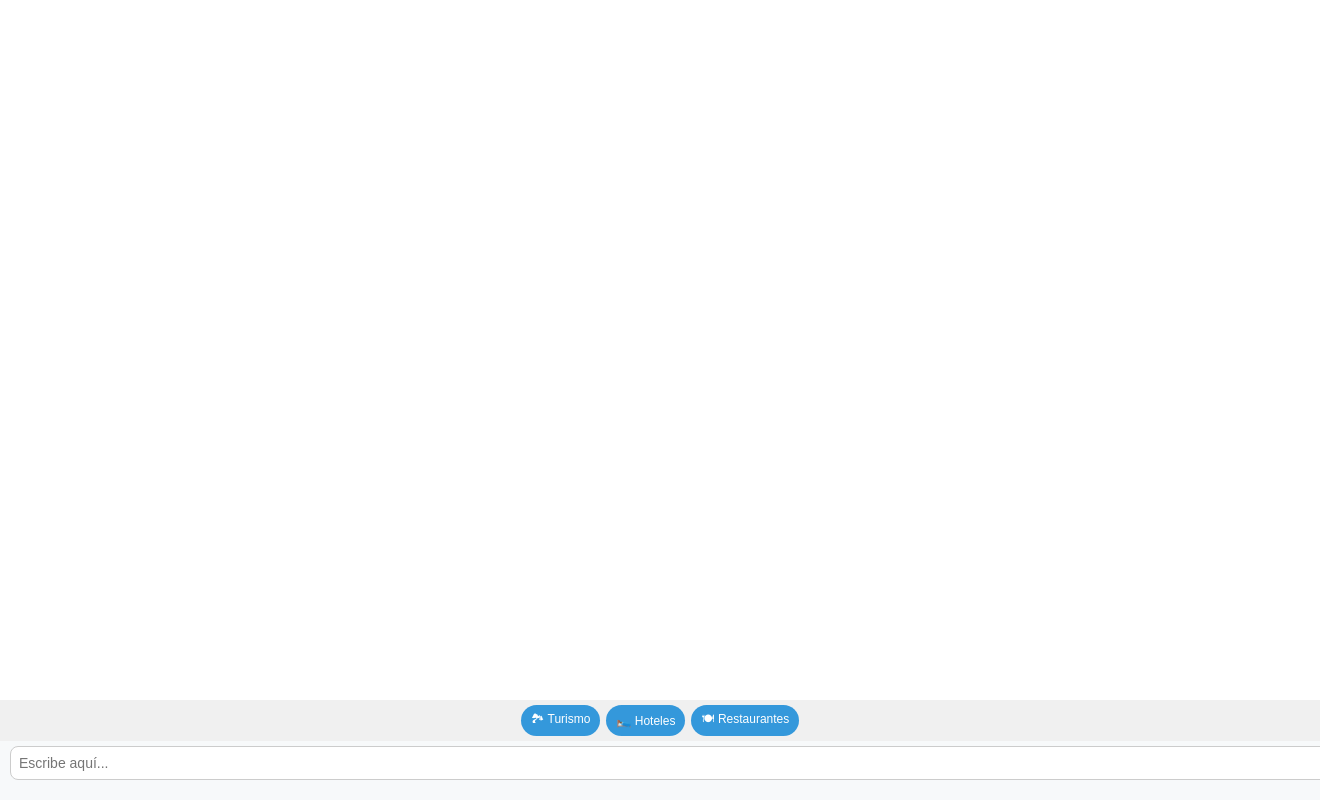
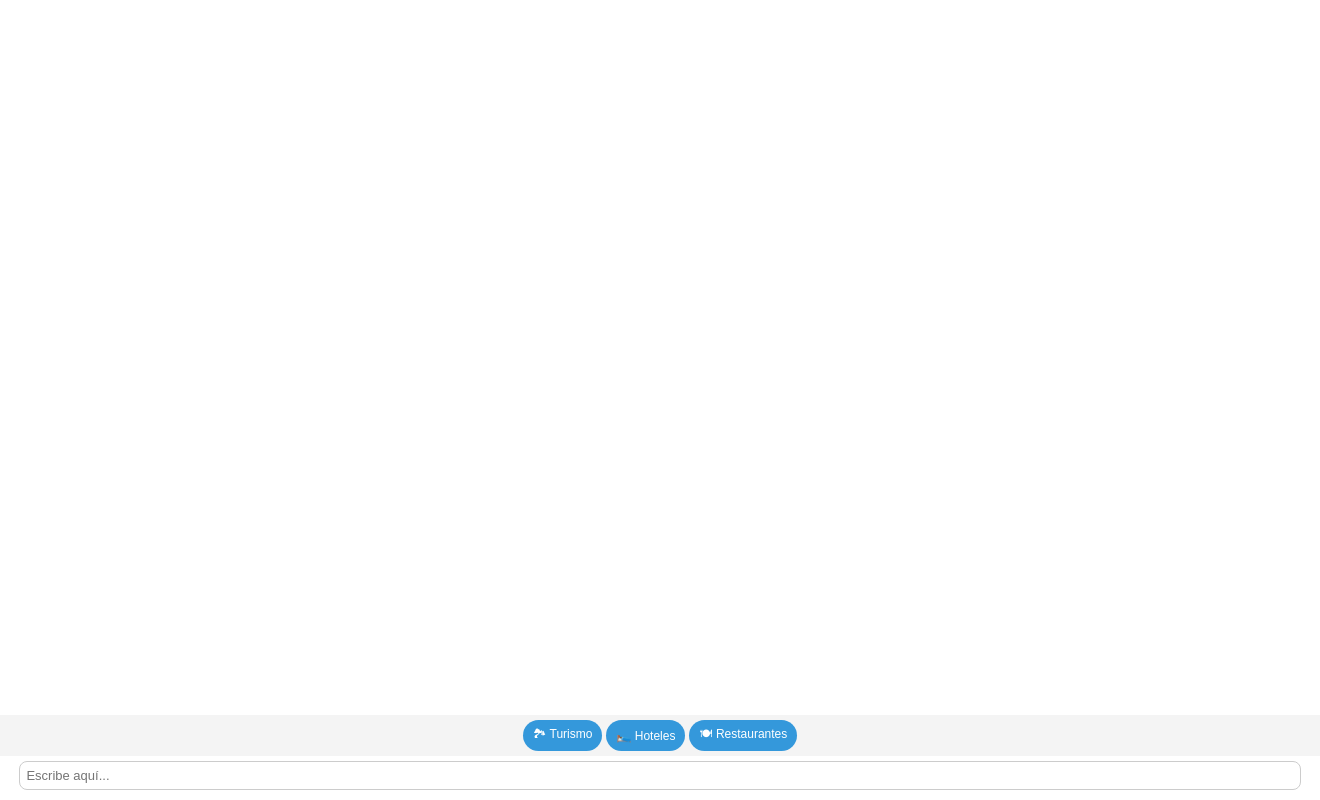
Before and after one commit to MichaelRodriguezO/toliguide-chatbot, a Flask app: page / in a window 1320 px wide; the page is wider, and only the part inside the window is pictured. Run offline with Flask 3, Linux system fonts and the light colour scheme.

Commit message:
Update index.html

```diff
--- a/templates/index.html
+++ b/templates/index.html
@@ -2,24 +2,30 @@
 <html lang="es">
 <head>
   <meta charset="UTF-8">
-  <title>ToliGuide Chat</title>
+  <title>Chatbot ToliGuide</title>
   <style>
-    body {
-      font-family: Arial, sans-serif;
-      background: #f7f9fa;
+    html, body {
       margin: 0;
       padding: 0;
+      height: 100%;
+      font-family: Arial, sans-serif;
+      background-color: #ffffff;
+    }
+
+    #contenedor {
+      display: flex;
+      flex-direction: column;
+      height: 100%;
     }
 
     #chatbox {
-      height: 85vh;
+      flex: 1;
       overflow-y: auto;
       padding: 10px;
-      background: #ffffff;
     }
 
     .msg {
-      margin: 5px 0;
+      margin: 6px 0;
       font-size: 14px;
       line-height: 1.3;
       opacity: 0;
@@ -48,22 +54,13 @@
       max-width: 80%;
     }
 
-    #input {
-      width: calc(100% - 20px);
-      margin: 5px 10px 10px;
-      padding: 8px;
-      font-size: 14px;
-      border-radius: 8px;
-      border: 1px solid #ccc;
-    }
-
     #quick-replies {
       display: flex;
       flex-wrap: wrap;
       justify-content: center;
-      gap: 6px;
+      gap: 4px;
       padding: 5px;
-      background: #f0f0f0;
+      background: #f4f4f4;
     }
 
     .quick-btn {
@@ -79,10 +76,21 @@
     .quick-btn:hover {
       background-color: #2980b9;
     }
+
+    #input {
+      width: 96%;
+      margin: 5px auto 10px auto;
+      padding: 6px;
+      font-size: 13px;
+      border-radius: 8px;
+      border: 1px solid #ccc;
+      display: block;
+    }
   </style>
 </head>
 <body>
 
+  <div id="contenedor">
     <div id="chatbox"></div>
 
     <div id="quick-replies">
@@ -92,6 +100,7 @@
     </div>
 
     <input type="text" id="input" placeholder="Escribe aquí..." onkeydown="if(event.key==='Enter') sendMessage()" />
+  </div>
 
   <script>
     const chatbox = document.getElementById("chatbox");
```
Lines whose indentation alone changed are shown as unchanged.
